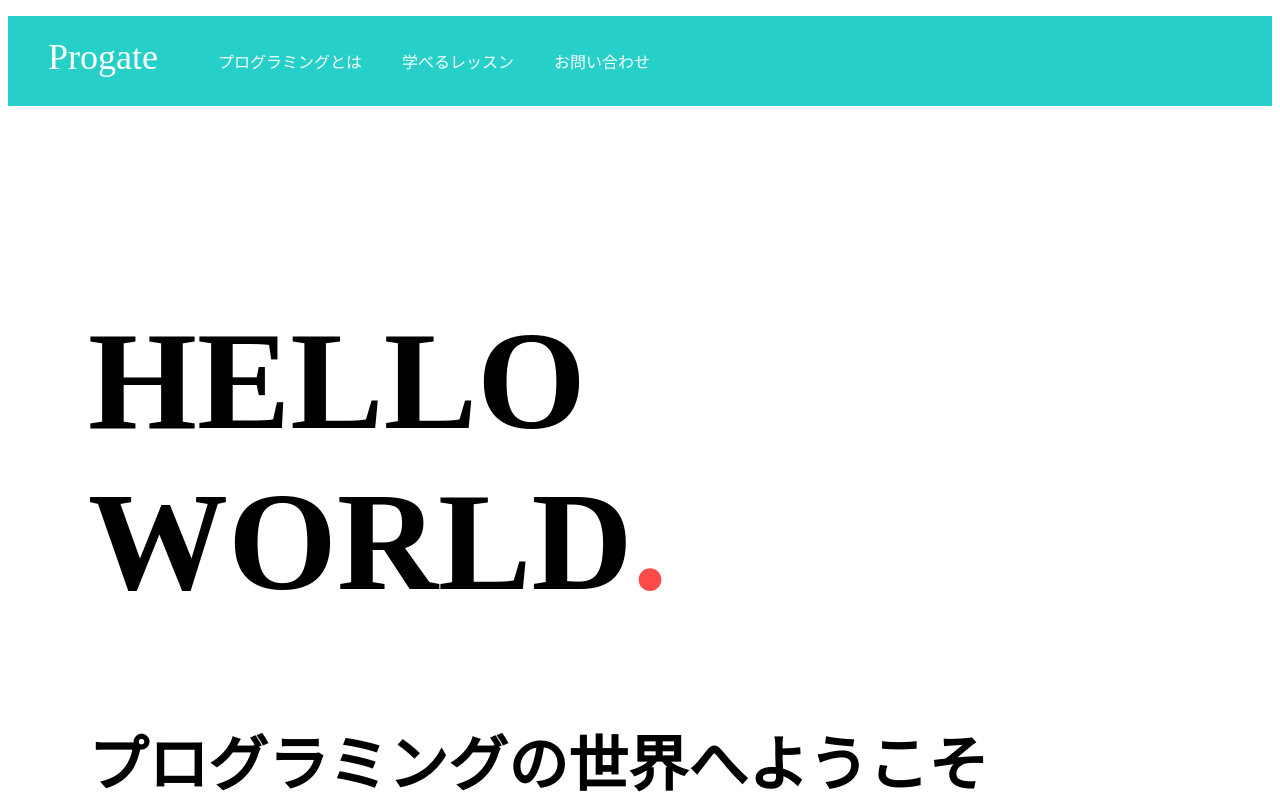
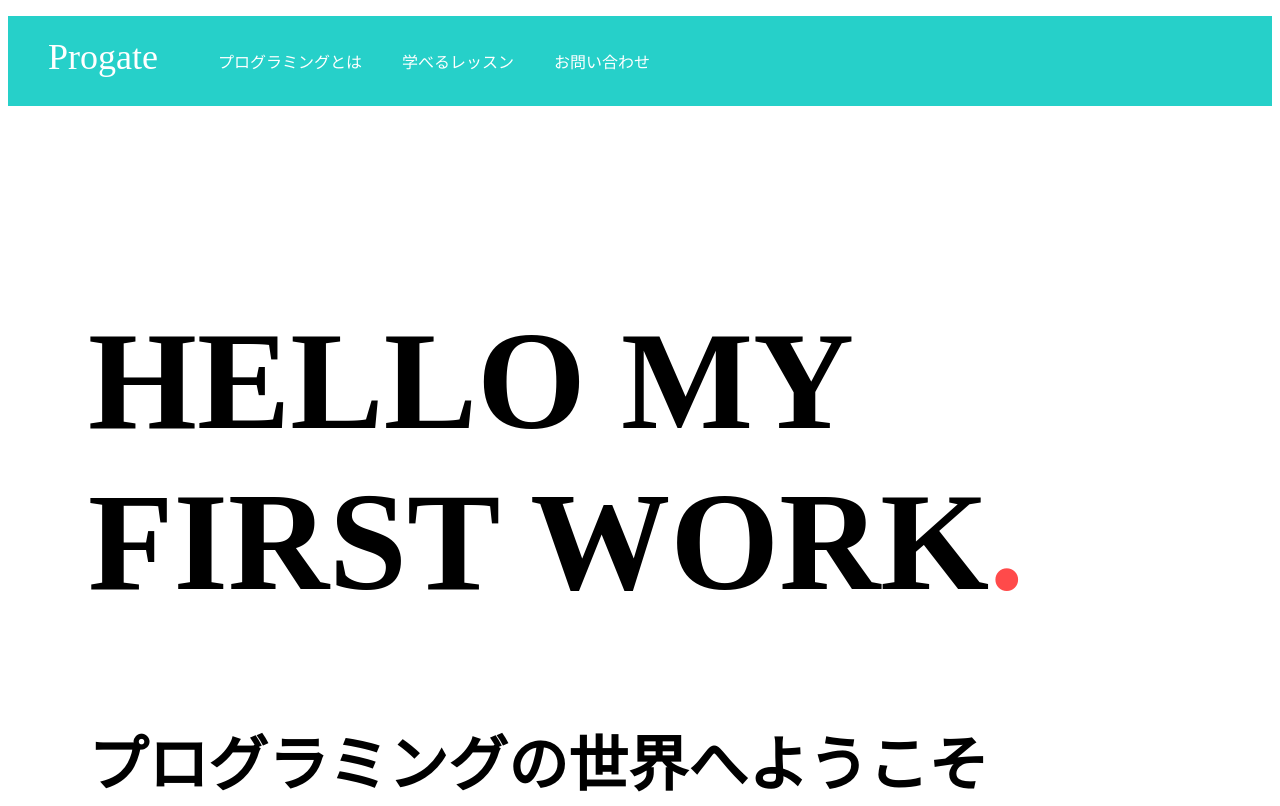
Before and after one commit to satabie/progate_html, a plain HTML site: page index.html in a window 1280 px wide. Shown: the top 806 px of the page. Drawn offline with Linux system fonts and the light colour scheme.

Commit message:
changed main class

```diff
--- a/index.html
+++ b/index.html
@@ -19,7 +19,7 @@
 
     <div class="main">
       <div class="copy-container">
-        <h1>HELLO WORLD<span>.</span></h1>
+        <h1>HELLO MY FIRST WORK<span>.</span></h1>
         <h2>プログラミングの世界へようこそ</h2>
       </div>
 
```
